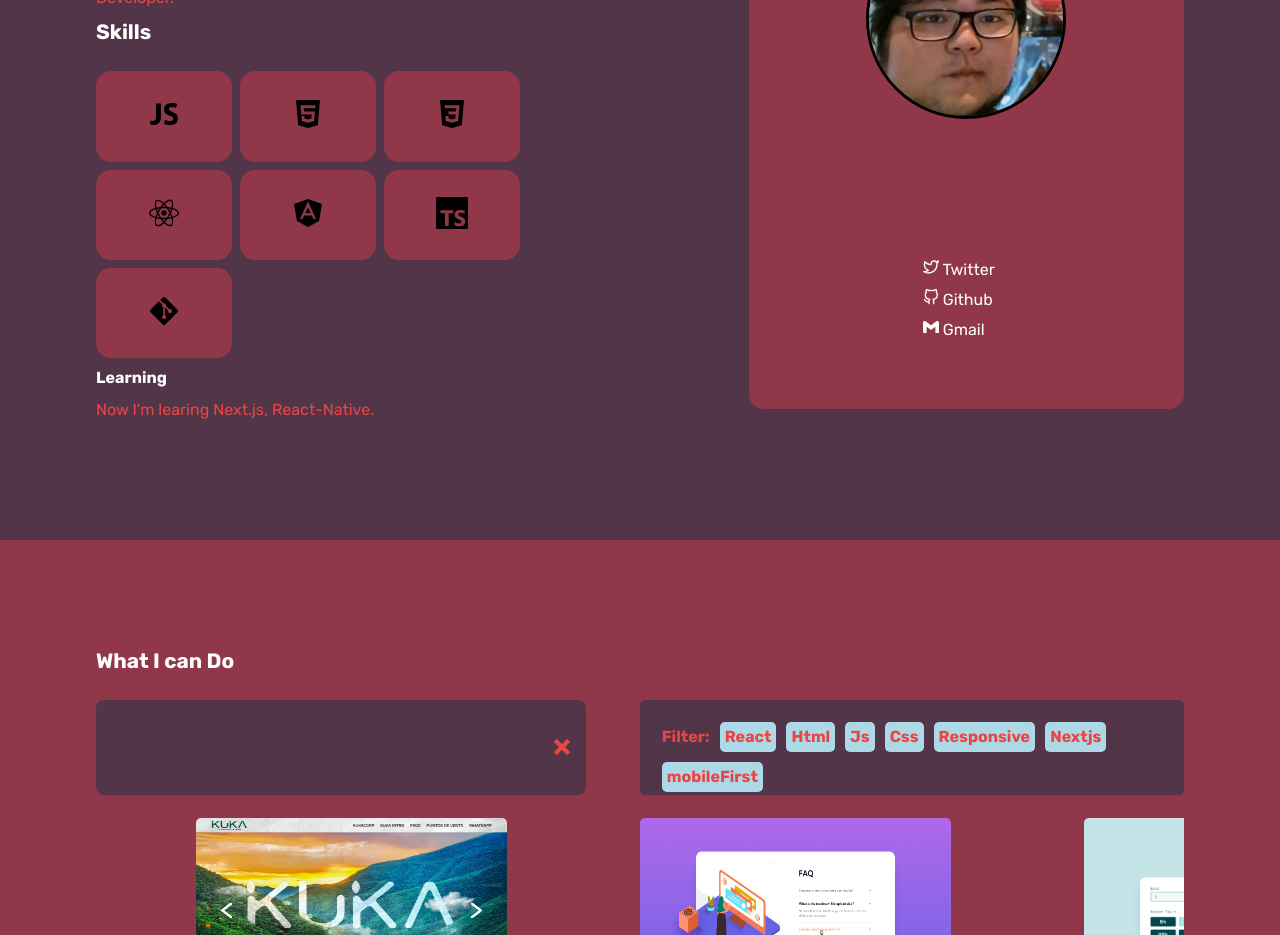
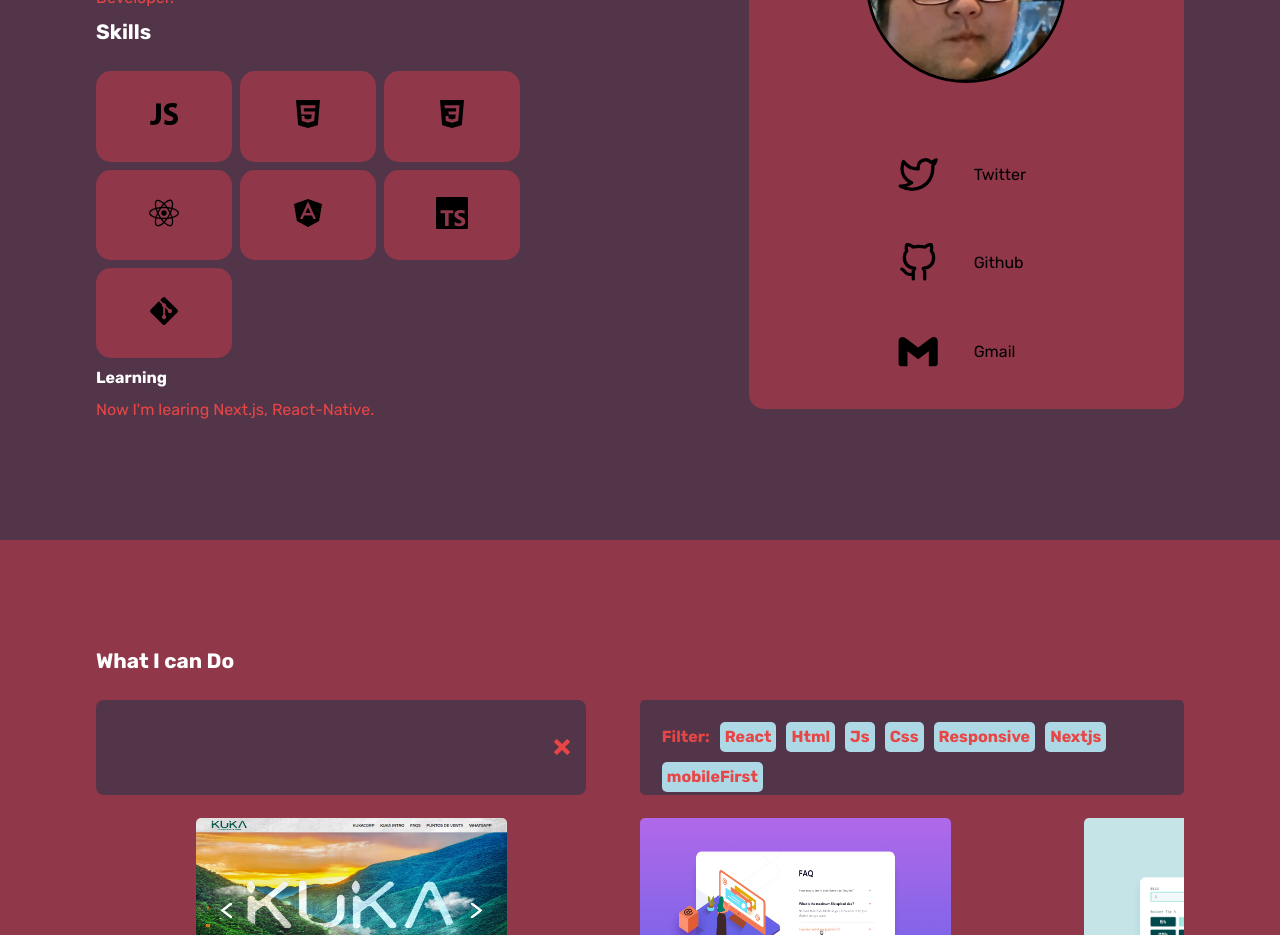
Before and after one commit to jyunakaike/Portfolio, a React app: page / in a window 1280 px wide. Shown: the part 1060-1995 px from the top of the page. Built offline with nearby package versions, Linux system fonts and the light colour scheme.

Commit message:
feat: animation of detail contacts

```diff
--- a/package.json
+++ b/package.json
@@ -6,7 +6,8 @@
   "scripts": {
     "test": "echo \"Error: no test specified\" && exit 1",
     "build": "webpack --mode production",
-    "dev": "webpack serve"
+    "dev": "webpack serve",
+    "start": "webpack serve --open"
   },
   "repository": {
     "type": "git",
--- a/src/Components/Me/index.js
+++ b/src/Components/Me/index.js
@@ -55,9 +55,9 @@ export const Me = () => {
                     <img src={profile} className='About-contact-img'></img>
 
                     <div className='About-contact-details'>
-                        <span> <FiTwitter /> Twitter</span>
-                        <span> <FiGithub /> Github</span>
-                        <span> <SiGmail /> Gmail</span>
+                        <div> <FiTwitter className='About-contact-icon' /> <p>Twitter</p></div>
+                        <div> <FiGithub className='About-contact-icon' /> <p>Github</p>  </div>
+                        <div> <SiGmail className='About-contact-icon' /> <p>Gmail</p> </div>
                     </div>
                 </div>
             </div>
--- a/src/Components/Me/style.css
+++ b/src/Components/Me/style.css
@@ -97,14 +97,6 @@
 
     /* opacity: 0; */
 }
-
-
-
-
-
-
-
-
 /* About-contact */
 
 .About-contact{
@@ -132,13 +124,56 @@
 }
 
 .About-contact-details{
-    width: 20%;
+    width: 50%;
+    height: 40%;
     margin: 0 auto ;
-    padding: 0 auto;
+    padding: 0 0 0 5%  ;
+    /* background-color:blue; */
 
     display: flex;
         flex-direction: column;
         /* align-items: center; */
-        /* justify-content: center; */
+        justify-content: center;
         gap:10px;
+    color: black;
 }
+
+.About-contact-details div{
+    width: 200%;
+    height: 35%;
+    display: flex;
+        justify-content:flex-start;
+        align-items: center;
+    gap: 1rem;
+    /* background-color: yellow; */
+}
+
+.About-contact-icon{
+    /* background-color:red; */
+    width: 20%;
+    height:50%
+}
+
+.About-contact-details div:hover .About-contact-icon{
+    animation-duration: 0.5s;
+    animation-name: iconanimation;
+    color: white;
+    transition: 0.2s;
+}
+
+@keyframes iconanimation {
+    from{
+        transform: rotate(20deg);
+    }
+    50%{
+        transform: rotate(-20deg);
+    }
+    to{
+        transform: rotate(0deg);
+    }
+}
+
+.About-contact-details div:hover p {
+    transition:0.6s;
+    color: white;
+}
```
